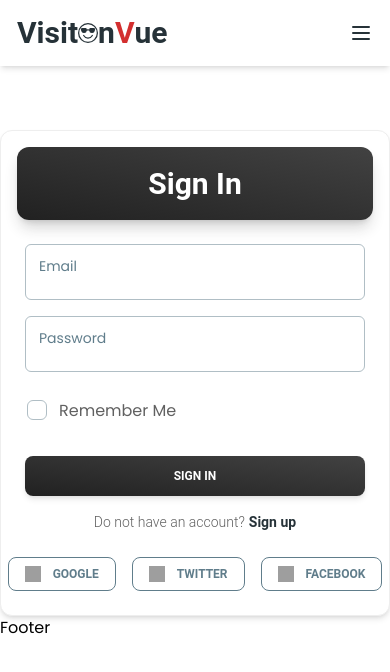
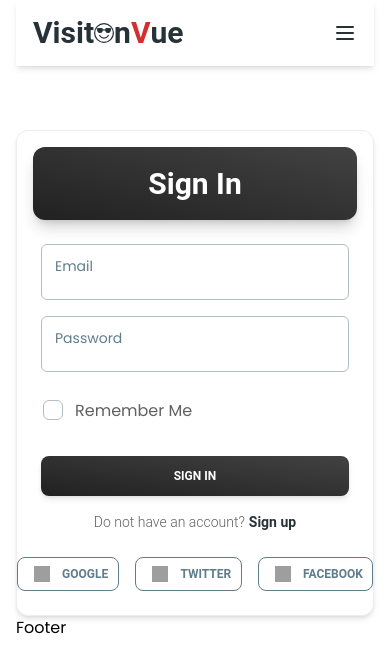
Before and after one commit to Asad9340/Vision-Vue, a React (Vite) app: page /login in a window 390 px wide. Shown: the top 672 px of the page. Built offline with nearby package versions, Linux system fonts and the light colour scheme; no server answers; grey boxes are pictures that could not be loaded.

Commit message:
responsive for mobile device

```diff
--- a/src/Layout/Root.jsx
+++ b/src/Layout/Root.jsx
@@ -5,10 +5,12 @@ import { Toaster } from 'react-hot-toast';
 function Root() {
   return (
     <div className="max-w-5xl mx-auto">
-      <NavigationBar />
-      <Outlet />
-      <Footer />
-      <Toaster />
+      <div className="mx-4">
+        <NavigationBar />
+        <Outlet />
+        <Footer />
+        <Toaster />
+      </div>
     </div>
   );
 }
--- a/src/Pages/Shared/Navbar/NavigationBar.jsx
+++ b/src/Pages/Shared/Navbar/NavigationBar.jsx
@@ -157,27 +157,24 @@ function NavigationBar() {
                 onClick={handleLogOut}
                 variant="gradient"
                 size="sm"
-                className="inline-block"
+                className="block lg:hidden w-full"
               >
                 <span>LogOut</span>
               </Button>
             ) : (
-              <Link to="/register">
-                <Button
-                  variant="text"
-                  size="sm"
-                  className="hidden lg:inline-block"
-                >
+              <Link className="w-full" to="/register">
+                <Button fullWidth variant="text" size="sm" className="block lg:hidden">
                   <span>Sign Up</span>
                 </Button>
               </Link>
             )}
             {!user && (
-              <Link to="/login">
+              <Link className="w-full" to="/login">
                 <Button
                   variant="gradient"
                   size="sm"
-                  className="hidden lg:inline-block"
+                  fullWidth
+                  className="block lg:hidden"
                 >
                   <span>Sign in</span>
                 </Button>
```
